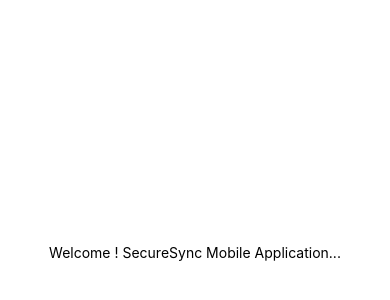
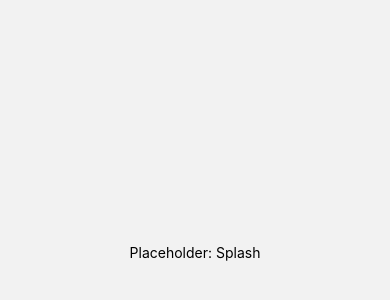
Before and after one commit to Rashmiya/SecureSyncMobileApplication, a React Native app: screen / in a window 390 px wide. Shown: the part 170-470 px from the top of the page. Built offline with nearby package versions, Linux system fonts and the light colour scheme.

Commit message:
feat(nav): App.tsx file updated with rootNavigator

```diff
--- a/App.tsx
+++ b/App.tsx
@@ -1,8 +1,11 @@
+import React from "react";
 import { StatusBar } from "expo-status-bar";
-import { StyleSheet, Text, View, ActivityIndicator } from "react-native";
+import { View, ActivityIndicator, StyleSheet } from "react-native";
 import { Provider } from "react-redux";
 import { PersistGate } from "redux-persist/integration/react";
 import { store, persistor } from "./src/store";
+import { RootNavigator } from "./src/navigation/RootNavigator";
+import { colors } from "./src/theme/colors";
 
 export default function App() {
   return (
@@ -10,30 +13,22 @@ export default function App() {
       <PersistGate
         loading={
           <View style={styles.loadingContainer}>
-            <ActivityIndicator size="large" color="#00AACC" />
+            <ActivityIndicator size="large" color={colors.brand.primary} />
           </View>
         }
         persistor={persistor}
       >
-        <View style={styles.container}>
-          <Text>Welcome ! SecureSync Mobile Application...</Text>
-          <StatusBar style="auto" />
-        </View>
+        <RootNavigator />
+        <StatusBar style="auto" />
       </PersistGate>
     </Provider>
   );
 }
 
 const styles = StyleSheet.create({
-  container: {
-    flex: 1,
-    backgroundColor: "#fff",
-    alignItems: "center",
-    justifyContent: "center",
-  },
   loadingContainer: {
     flex: 1,
-    backgroundColor: "#fff",
+    backgroundColor: colors.background.page,
     alignItems: "center",
     justifyContent: "center",
   },
```
